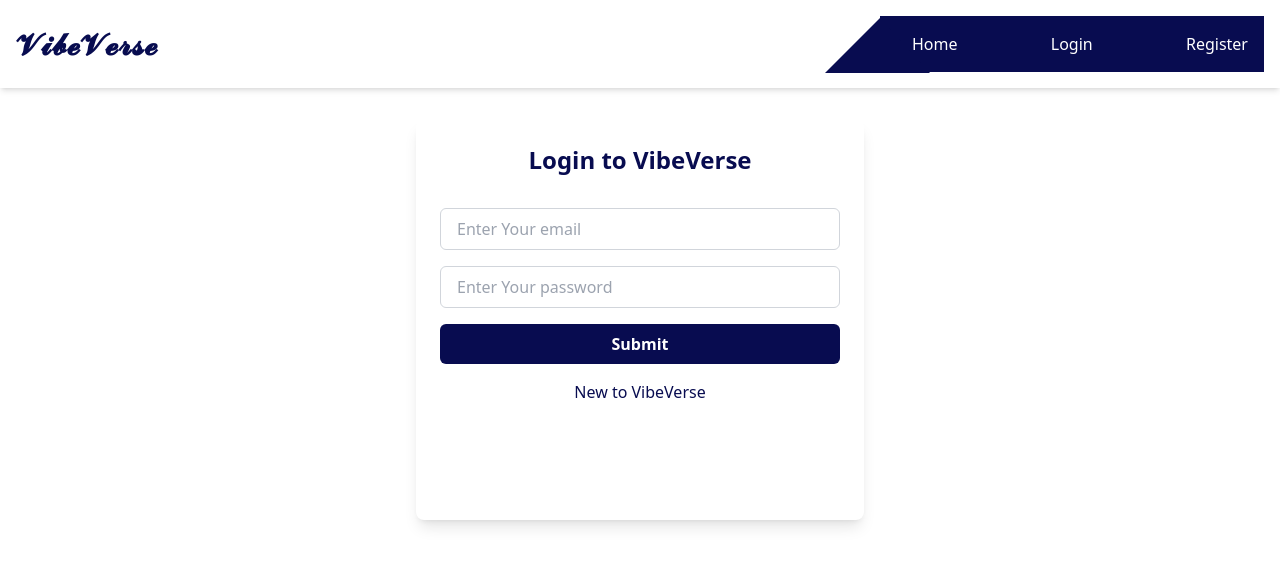
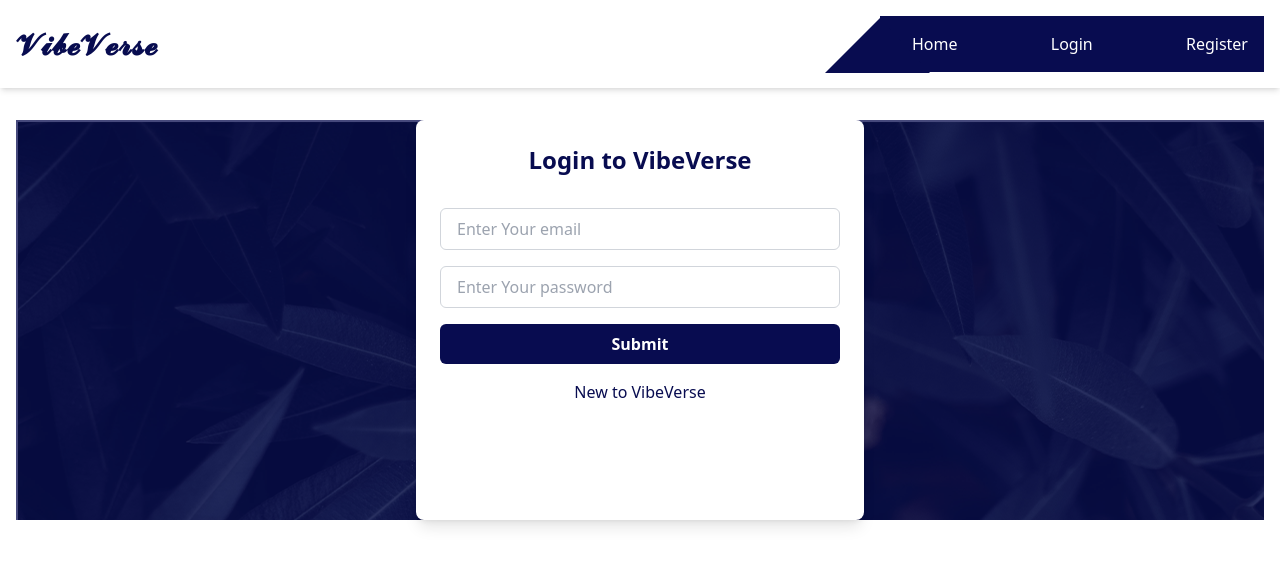
Before and after one commit to Rishabh-dosi/bloggingWeb, a Next.js app: page /auth/login in a window 1280 px wide. Shown: the top 566 px of the page. Built offline with nearby package versions, Linux system fonts and the light colour scheme.

Commit message:
background change

```diff
--- a/src/app/auth/login/page.tsx
+++ b/src/app/auth/login/page.tsx
@@ -31,7 +31,7 @@ export default function LoginPage() {
     }
 
     return (
-        <div className="flex justify-center">
+        <div className="flex justify-center" style={{ backgroundImage: "url('/banner-img.png')" }}>
             <form className="space-y-4 max-w-md mx-auto p-6 bg-white shadow-lg rounded-lg h-[400px] w-[70vw]" onSubmit={handleSubmit}>
                 <div className="text-center text-[rgb(8,12,80)] text-2xl font-bold mb-8">
                     Login to VibeVerse
--- a/src/app/auth/register/page.tsx
+++ b/src/app/auth/register/page.tsx
@@ -70,7 +70,7 @@ export default function RegisterPage() {
     };
 
     return (
-        <div className="flex justify-center">
+        <div className="flex justify-center" style={{ backgroundImage: "url('/banner-img.png')" }}>
             <form
                 className="space-y-4 max-w-md mx-auto p-6 bg-white shadow-lg rounded-lg h-[400px] w-[70vw]"
                 onSubmit={handleSubmit}
```
